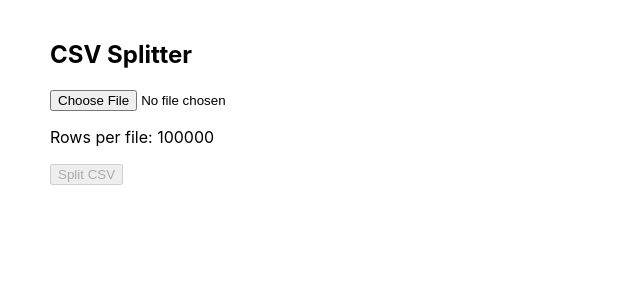
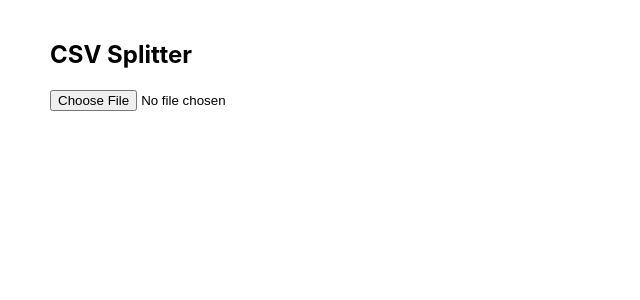
Before and after one commit to Akhilz1110/csv-splitter-web, a React (Create React App) app: page / in a window 1280 px wide. Shown: the top 300 px of the page, without its empty margins (0-640 px from the left). Built offline with nearby package versions, Linux system fonts and the light colour scheme.

Commit message:
Updated CSV Splitter UI and logic: removed split button and added auto calculation

```diff
--- a/src/CsvSplitter.js
+++ b/src/CsvSplitter.js
@@ -6,19 +6,13 @@ const CsvSplitter = () => {
   const [file, setFile] = useState(null);
   const [splitSize] = useState(100000);
   const [chunks, setChunks] = useState([]);
+  const [totalRows, setTotalRows] = useState(0);
   const [isFileSelected, setIsFileSelected] = useState(false);
 
   const handleFileChange = (e) => {
-    setFile(e.target.files[0]);
-    setChunks([]);
+    const selectedFile = e.target.files[0];
+    setFile(selectedFile);
     setIsFileSelected(true);
-  };
-
-  const handleSplit = () => {
-    if (!file || !splitSize || Number(splitSize) <= 0) {
-      alert("Please set a valid row count.");
-      return;
-    }
 
     const reader = new FileReader();
     reader.onload = function (e) {
@@ -26,6 +20,8 @@ const CsvSplitter = () => {
       const rows = text.trim().split("\n");
       const header = rows[0];
       const data = rows.slice(1);
+
+      setTotalRows(data.length);
 
       const chunked = [];
       for (let i = 0; i < data.length; i += Number(splitSize)) {
@@ -35,7 +31,7 @@ const CsvSplitter = () => {
 
       setChunks(chunked);
     };
-    reader.readAsText(file);
+    reader.readAsText(selectedFile);
   };
 
   const downloadZip = () => {
@@ -69,15 +65,12 @@ const CsvSplitter = () => {
         className="file-input"
       />
 
-      <p>Rows per file: {splitSize}</p>
-
-      <button onClick={handleSplit} disabled={!file} className="split-button">
-        Split CSV
-      </button>
-
       {chunks.length > 0 && (
         <div className="result-box">
-          <h4>{chunks.length} files will be zipped</h4>
+          <p>Total number of rows: {totalRows}</p>
+          <p>
+            CSV will be split into {chunks.length} files (Row limit per file: {splitSize})
+          </p>
           <button className="download-button" onClick={downloadZip}>
             Download ZIP
           </button>
```
